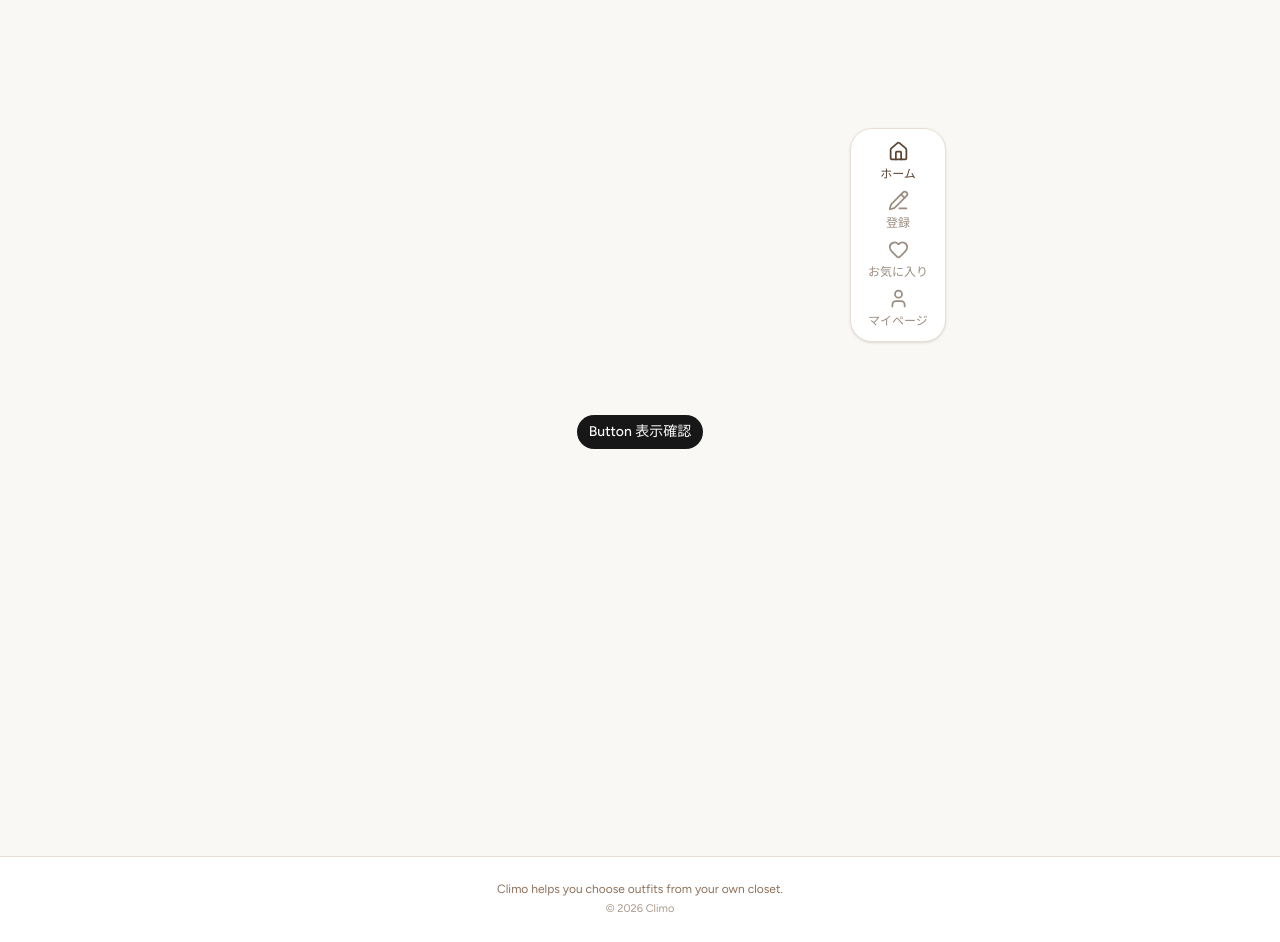
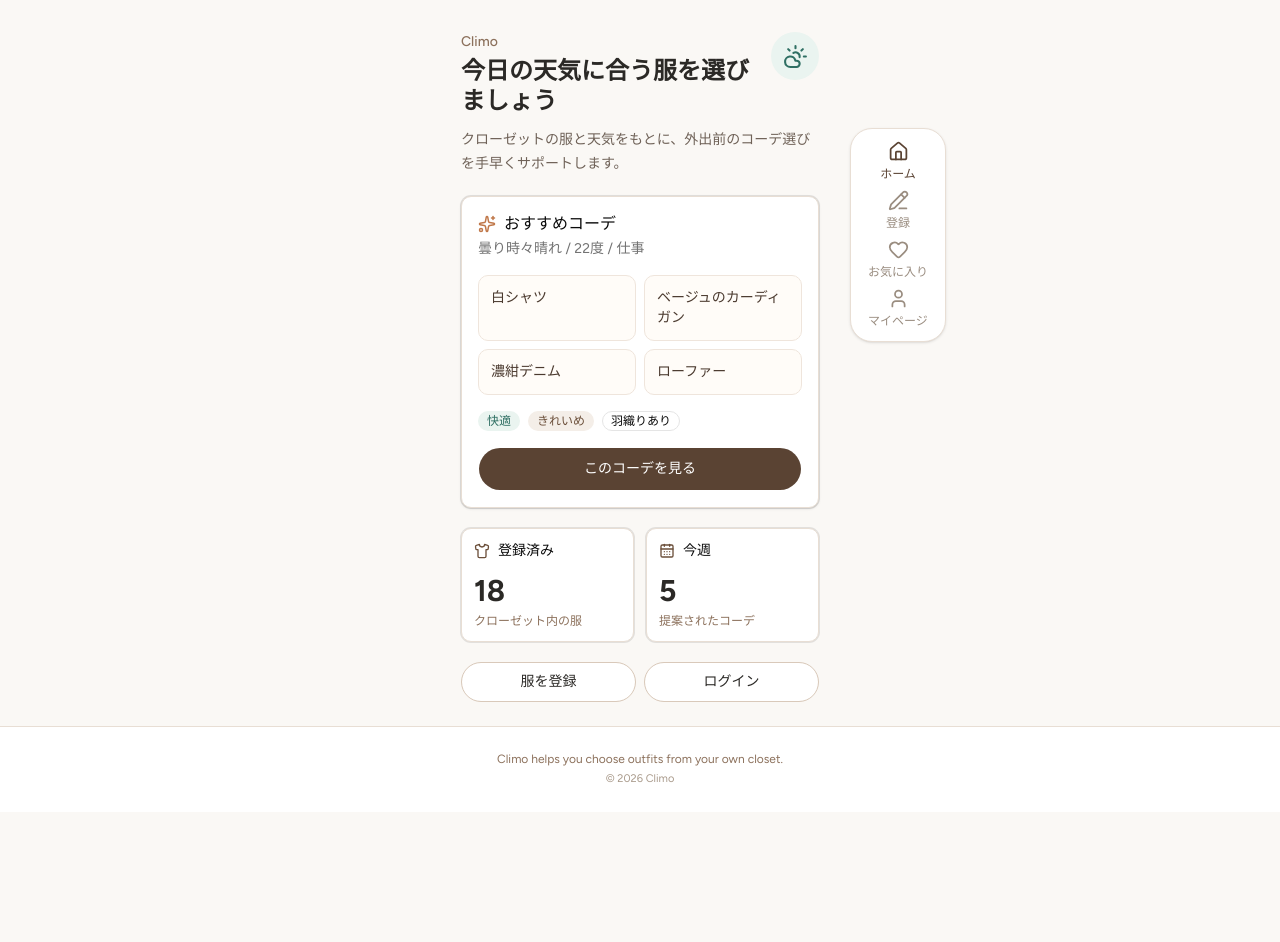
Before and after one commit to ms-engineer-bc26-01/teamB_section_9, a Next.js app in the folder frontend/: page / in a window 1280 px wide. After the commit the page ends 812 px from the top, so only its background shows below. Built offline with nearby package versions, Linux system fonts and the light colour scheme.

Commit message:
feat(fe): create home page draft with mock data

```diff
--- a/frontend/src/app/page.tsx
+++ b/frontend/src/app/page.tsx
@@ -1,9 +1,104 @@
+import Link from "next/link";
+import { CalendarDays, CloudSun, Shirt, Sparkles } from "lucide-react";
+
+import { Badge } from "@/components/ui/badge";
 import { Button } from "@/components/ui/button";
+import {
+  Card,
+  CardContent,
+  CardDescription,
+  CardHeader,
+  CardTitle,
+} from "@/components/ui/card";
+
+const outfitItems = ["白シャツ", "ベージュのカーディガン", "濃紺デニム", "ローファー"];
 
 export default function Home() {
   return (
-    <main className="min-h-screen flex items-center justify-center">
-      <Button>Button 表示確認</Button>
-    </main>
+    <div className="space-y-5">
+      <section className="space-y-3">
+        <div className="flex items-start justify-between gap-3">
+          <div>
+            <p className="text-sm font-medium text-[#8C715C]">Climo</p>
+            <h1 className="mt-1 text-2xl font-bold leading-tight text-[#2B2926]">
+              今日の天気に合う服を選びましょう
+            </h1>
+          </div>
+          <div className="flex size-12 shrink-0 items-center justify-center rounded-full bg-[#EAF4F0] text-[#2F6F63]">
+            <CloudSun size={25} />
+          </div>
+        </div>
+        <p className="text-sm leading-6 text-[#6F6258]">
+          クローゼットの服と天気をもとに、外出前のコーデ選びを手早くサポートします。
+        </p>
+      </section>
+
+      <Card className="rounded-lg border border-[#E8DED4] shadow-sm">
+        <CardHeader>
+          <CardTitle className="flex items-center gap-2">
+            <Sparkles size={18} className="text-[#C0784A]" />
+            おすすめコーデ
+          </CardTitle>
+          <CardDescription>曇り時々晴れ / 22度 / 仕事</CardDescription>
+        </CardHeader>
+        <CardContent className="space-y-4">
+          <div className="grid grid-cols-2 gap-2">
+            {outfitItems.map((item) => (
+              <div
+                key={item}
+                className="rounded-lg border border-[#EFE5DC] bg-[#FFFCF8] px-3 py-3 text-sm font-medium text-[#4B3A2F]"
+              >
+                {item}
+              </div>
+            ))}
+          </div>
+          <div className="flex flex-wrap gap-2">
+            <Badge className="bg-[#EAF4F0] text-[#2F6F63]">快適</Badge>
+            <Badge className="bg-[#F4EEE8] text-[#6B4F3A]">きれいめ</Badge>
+            <Badge variant="outline">羽織りあり</Badge>
+          </div>
+          <Button className="h-11 w-full bg-[#5A4333] text-white hover:bg-[#4A372A]">
+            このコーデを見る
+          </Button>
+        </CardContent>
+      </Card>
+
+      <section className="grid grid-cols-2 gap-3">
+        <Card size="sm" className="rounded-lg border border-[#E8DED4]">
+          <CardHeader>
+            <CardTitle className="flex items-center gap-2 text-sm">
+              <Shirt size={16} className="text-[#6B4F3A]" />
+              登録済み
+            </CardTitle>
+          </CardHeader>
+          <CardContent>
+            <p className="text-3xl font-bold text-[#2B2926]">18</p>
+            <p className="mt-1 text-xs text-[#8C715C]">クローゼット内の服</p>
+          </CardContent>
+        </Card>
+
+        <Card size="sm" className="rounded-lg border border-[#E8DED4]">
+          <CardHeader>
+            <CardTitle className="flex items-center gap-2 text-sm">
+              <CalendarDays size={16} className="text-[#6B4F3A]" />
+              今週
+            </CardTitle>
+          </CardHeader>
+          <CardContent>
+            <p className="text-3xl font-bold text-[#2B2926]">5</p>
+            <p className="mt-1 text-xs text-[#8C715C]">提案されたコーデ</p>
+          </CardContent>
+        </Card>
+      </section>
+
+      <div className="flex gap-2">
+        <Button asChild variant="outline" className="h-10 flex-1 border-[#D9C9BA] bg-white">
+          <Link href="/clothes/new">服を登録</Link>
+        </Button>
+        <Button asChild variant="outline" className="h-10 flex-1 border-[#D9C9BA] bg-white">
+          <Link href="/login">ログイン</Link>
+        </Button>
+      </div>
+    </div>
   );
 }
```
